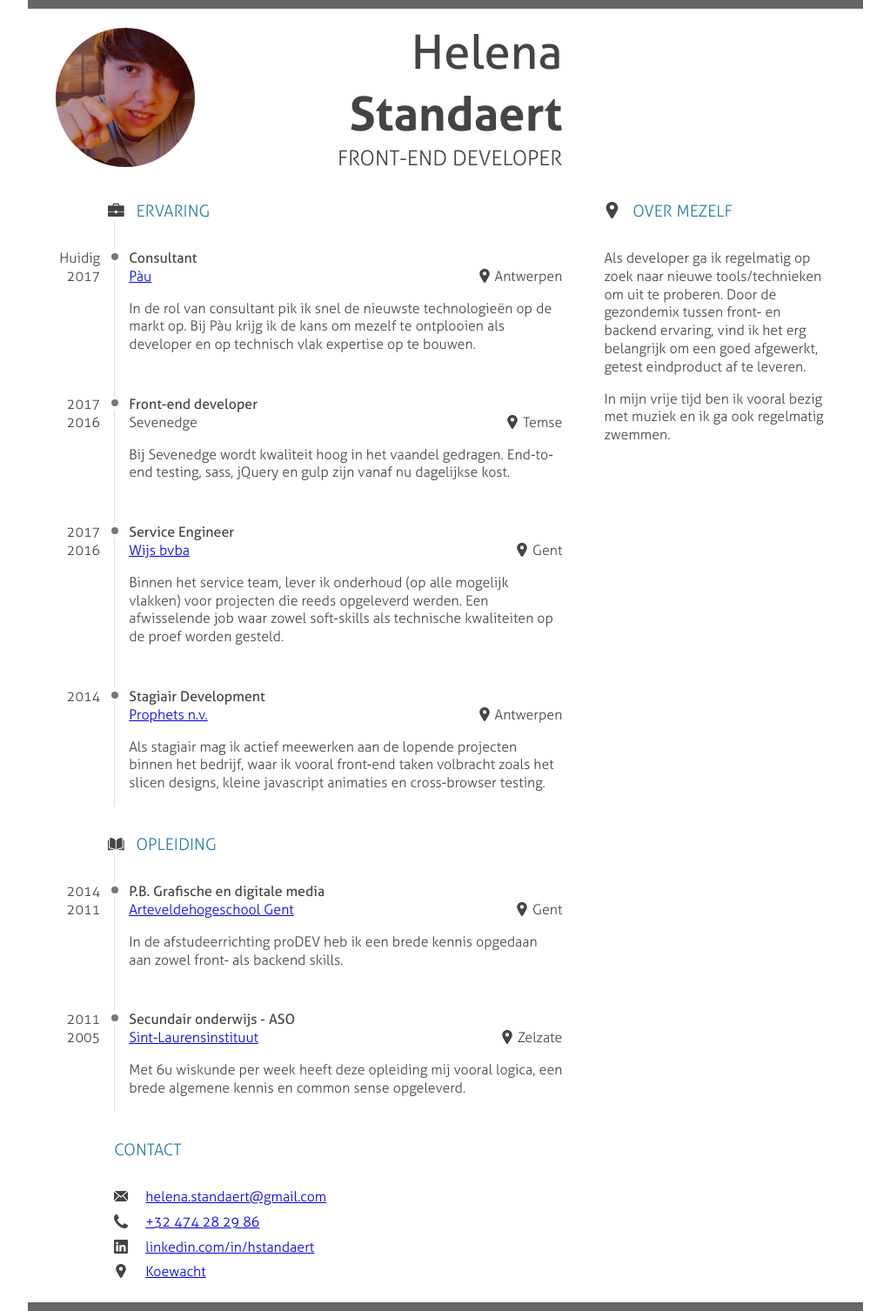
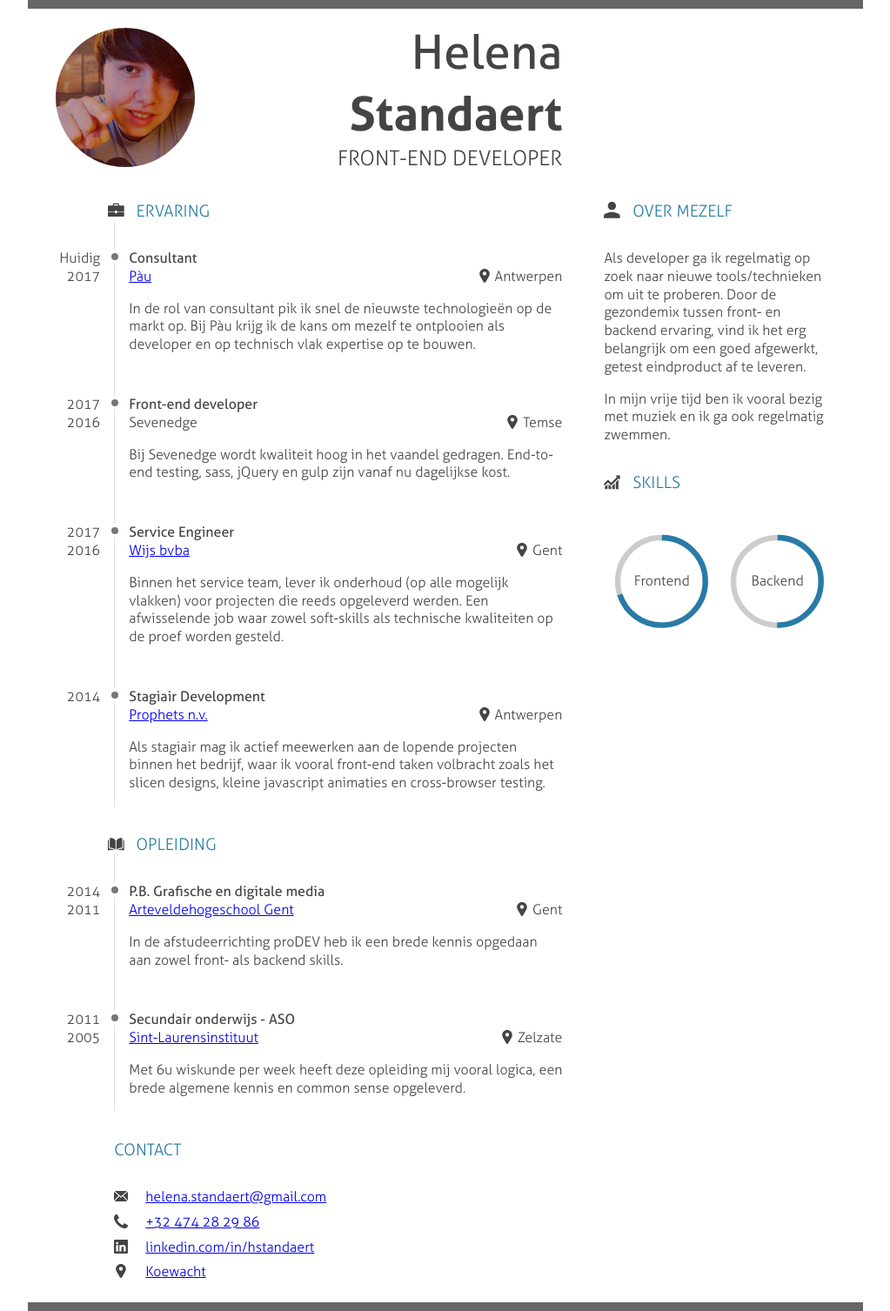
Before and after one commit to hstandaert/hstandaert.github.io, a Jekyll site: the page built from index.md, in a window 1280 px wide. Shown: the whole page at 87% size, without its empty margins (128-1151 px from the left). Built offline with Jekyll 4.4.1, drawn with Linux system fonts in a browser that asks for light colours.

Commit message:
Added donut charts

```diff
--- /dev/null
+++ b/_includes/donut.html
@@ -0,0 +1,14 @@
+<div class="c-donut">
+
+    <svg xmlns="http://www.w3.org/2000/svg" width="100%" height="100%" viewBox="0 0 42 42">
+        <circle class="c-donut__hole" cx="21" cy="21" r="15.91549430918954"></circle>
+        <circle class="c-donut__ring" cx="21" cy="21" r="15.91549430918954"></circle>
+
+        <circle class="c-donut__segment" cx="21" cy="21" r="15.91549430918954"
+                stroke-dasharray="{{ include.percentage }} {{ 100 | minus: include.percentage }}"
+                stroke-dashoffset="25"></circle>
+    </svg>
+
+    <div class="c-donut__label">{{ include.label }}</div>
+
+</div>
--- /dev/null
+++ b/_includes/icon/graph.html
@@ -0,0 +1,17 @@
+{% capture path %}
+<path d="M33,362.371v78.9c0,4.8,3.9,8.8,8.8,8.8h61c4.8,0,8.8-3.9,8.8-8.8v-138.8l-44.3,44.3
+			C57.9,356.071,45.9,361.471,33,362.371z"/>
+<path d="M142,301.471v139.8c0,4.8,3.9,8.8,8.8,8.8h61c4.8,0,8.8-3.9,8.8-8.8v-82.3c-13.9-0.3-26.9-5.8-36.7-15.6L142,301.471z"/>
+<path d="M251,350.271v91c0,4.8,3.9,8.8,8.8,8.8h61c4.8,0,8.8-3.9,8.8-8.8v-167.9l-69.9,69.9
+			C257,345.971,254.1,348.271,251,350.271z"/>
+<path d="M432.7,170.171l-72.7,72.7v198.4c0,4.8,3.9,8.8,8.8,8.8h61c4.8,0,8.8-3.9,8.8-8.8v-265.6c-2-1.7-3.5-3.2-4.6-4.2
+			L432.7,170.171z"/>
+<path d="M482.6,41.371c-2.9-3.1-7.3-4.7-12.9-4.7c-0.5,0-1.1,0-1.6,0c-28.4,1.3-56.7,2.7-85.1,4c-3.8,0.2-9,0.4-13.1,4.5
+			c-1.3,1.3-2.3,2.8-3.1,4.6c-4.2,9.1,1.7,15,4.5,17.8l7.1,7.2c4.9,5,9.9,10,14.9,14.9l-171.6,171.7l-77.1-77.1
+			c-4.6-4.6-10.8-7.2-17.4-7.2c-6.6,0-12.7,2.6-17.3,7.2L7.2,286.871c-9.6,9.6-9.6,25.1,0,34.7l4.6,4.6c4.6,4.6,10.8,7.2,17.4,7.2
+			s12.7-2.6,17.3-7.2l80.7-80.7l77.1,77.1c4.6,4.6,10.8,7.2,17.4,7.2c6.6,0,12.7-2.6,17.4-7.2l193.6-193.6l21.9,21.8
+			c2.6,2.6,6.2,6.2,11.7,6.2c2.3,0,4.6-0.6,7-1.9c1.6-0.9,3-1.9,4.2-3.1c4.3-4.3,5.1-9.8,5.3-14.1c0.8-18.4,1.7-36.8,2.6-55.3
+			l1.3-27.7C487,49.071,485.7,44.571,482.6,41.371z"/>
+{% endcapture %}
+
+{% include icon/_base.html path=path className=include.className name="graph" size="486.742" %}
--- a/_includes/icon/person.html
+++ b/_includes/icon/person.html
@@ -1,7 +1,5 @@
 {% capture path %}
-<path d="M206.549,0L206.549,0c-82.6,0-149.3,66.7-149.3,149.3c0,28.8,9.2,56.3,22,78.899l97.3,168.399c6.1,11,18.4,16.5,30,16.5
-			c11.601,0,23.3-5.5,30-16.5l97.3-168.299c12.9-22.601,22-49.601,22-78.901C355.849,66.8,289.149,0,206.549,0z M206.549,193.4
-			c-30,0-54.5-24.5-54.5-54.5s24.5-54.5,54.5-54.5s54.5,24.5,54.5,54.5C261.049,169,236.549,193.4,206.549,193.4z"/>
+<path d="M204,204c56.1,0,102-45.9,102-102S260.1,0,204,0c-56.1,0-102,45.9-102,102S147.9,204,204,204z M204,255 C135.15,255,0,288.15,0,357v51h408v-51C408,288.15,272.85,255,204,255z"/>
 {% endcapture %}
 
 {% include icon/_base.html path=path className=include.className name="person" size="408" %}
--- a/_layouts/cv.html
+++ b/_layouts/cv.html
@@ -114,4 +114,17 @@ layout: default
         <p>Als developer ga ik regelmatig op zoek naar nieuwe tools/technieken om uit te proberen. Door de gezondemix tussen front- en backend ervaring, vind ik het erg belangrijk om een goed afgewerkt, getest eindproduct af te leveren.</p>
         <p>In mijn vrije tijd ben ik vooral bezig met muziek en ik ga ook regelmatig zwemmen.</p>
     </section>
+
+    <section id="skills" class="o-row">
+        <h3>
+            {% include icon/graph.html %}
+            Skills
+        </h3>
+
+
+        <div class="o-grid o-grid--flex">
+            {% include donut.html label='Frontend' percentage=70 %}
+            {% include donut.html label='Backend' percentage=50 %}
+        </div>
+    </section>
 </aside>
--- /dev/null
+++ b/_sass/_components.donut.scss
@@ -0,0 +1,39 @@
+// ===
+// Components > Donut
+// ===
+
+$donut-stroke-width: 2 !default;
+$donut-background-color: $swatch-gray-light !default;
+$donut-accent-color: $color-primary !default;
+
+.c-donut {
+	position: relative;
+
+	&__hole {
+		fill: transparent;
+	}
+
+	&__ring {
+		fill: transparent;
+		stroke: $donut-background-color;
+		stroke-width: $donut-stroke-width;
+	}
+
+	&__segment {
+		stroke: $donut-accent-color;
+		stroke-width: $donut-stroke-width;
+		fill: transparent;
+	}
+
+	&__label {
+		position: absolute;
+		display: flex;
+		width: 50%;
+		height: 50%;
+		top: 25%;
+		left: 25%;
+		align-items: center;
+		justify-content: center;
+		text-align: center;
+	}
+}
--- /dev/null
+++ b/_sass/_objects.grid.scss
@@ -0,0 +1,8 @@
+// ===
+// Objects > Grid
+// ===
+.o-grid {
+	&--flex {
+		display: flex;
+	}
+}
--- a/_sass/_settings.colors.scss
+++ b/_sass/_settings.colors.scss
@@ -3,6 +3,7 @@
 // ===
 
 $swatch-gray: #666;
+$swatch-gray-light: #ccc;
 $swatch-blue: #287BA7;
 $swatch-white: #fff;
 
--- a/assets/css/main.scss
+++ b/assets/css/main.scss
@@ -22,10 +22,12 @@
 
 @import "objects.row";
 @import "objects.list";
+@import "objects.grid";
 
 @import "components.icons";
 @import "components.header";
 @import "components.avatar";
 @import "components.timeline";
+@import "components.donut";
 
 @import "utilities.typography";
```
